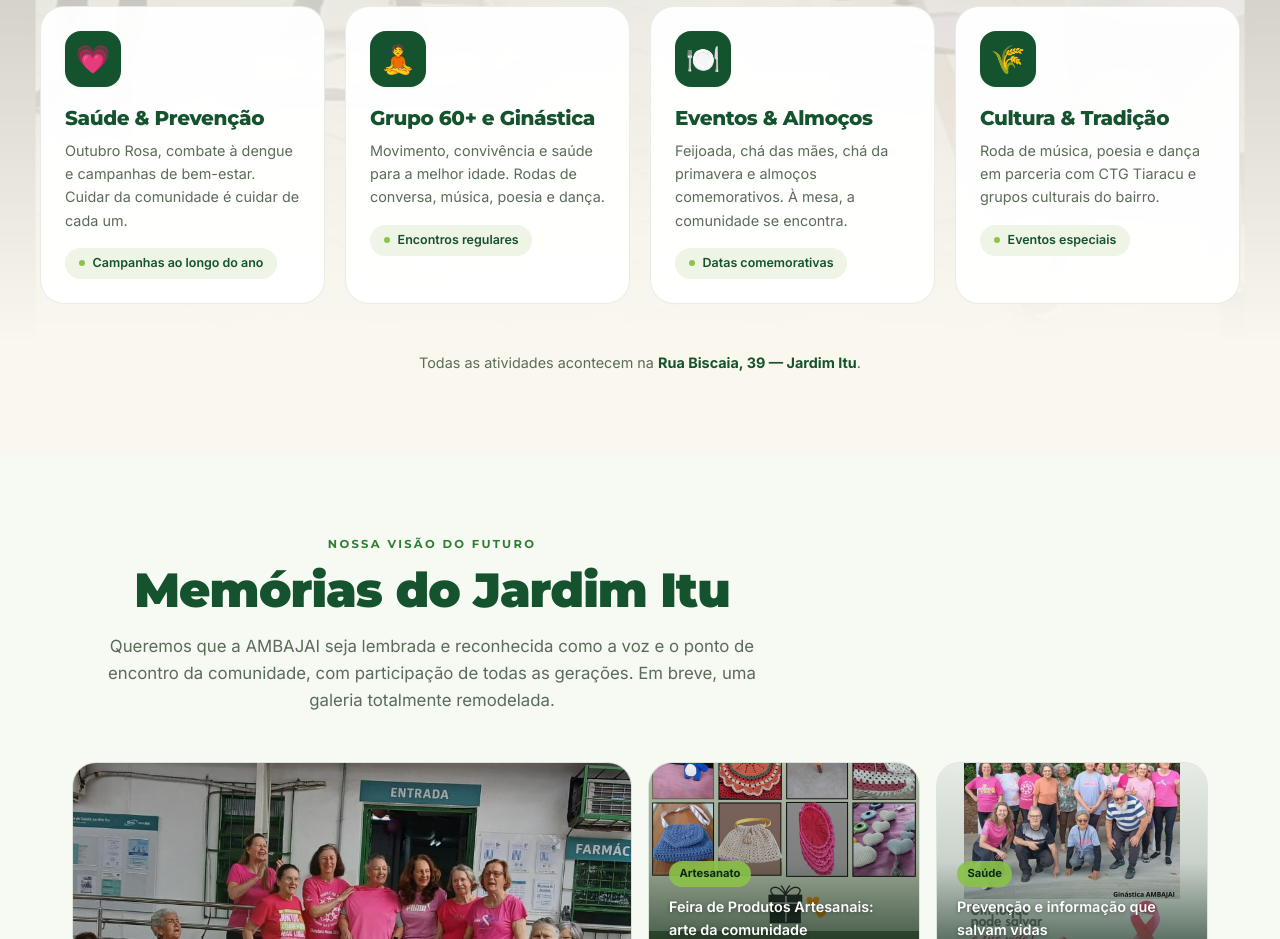
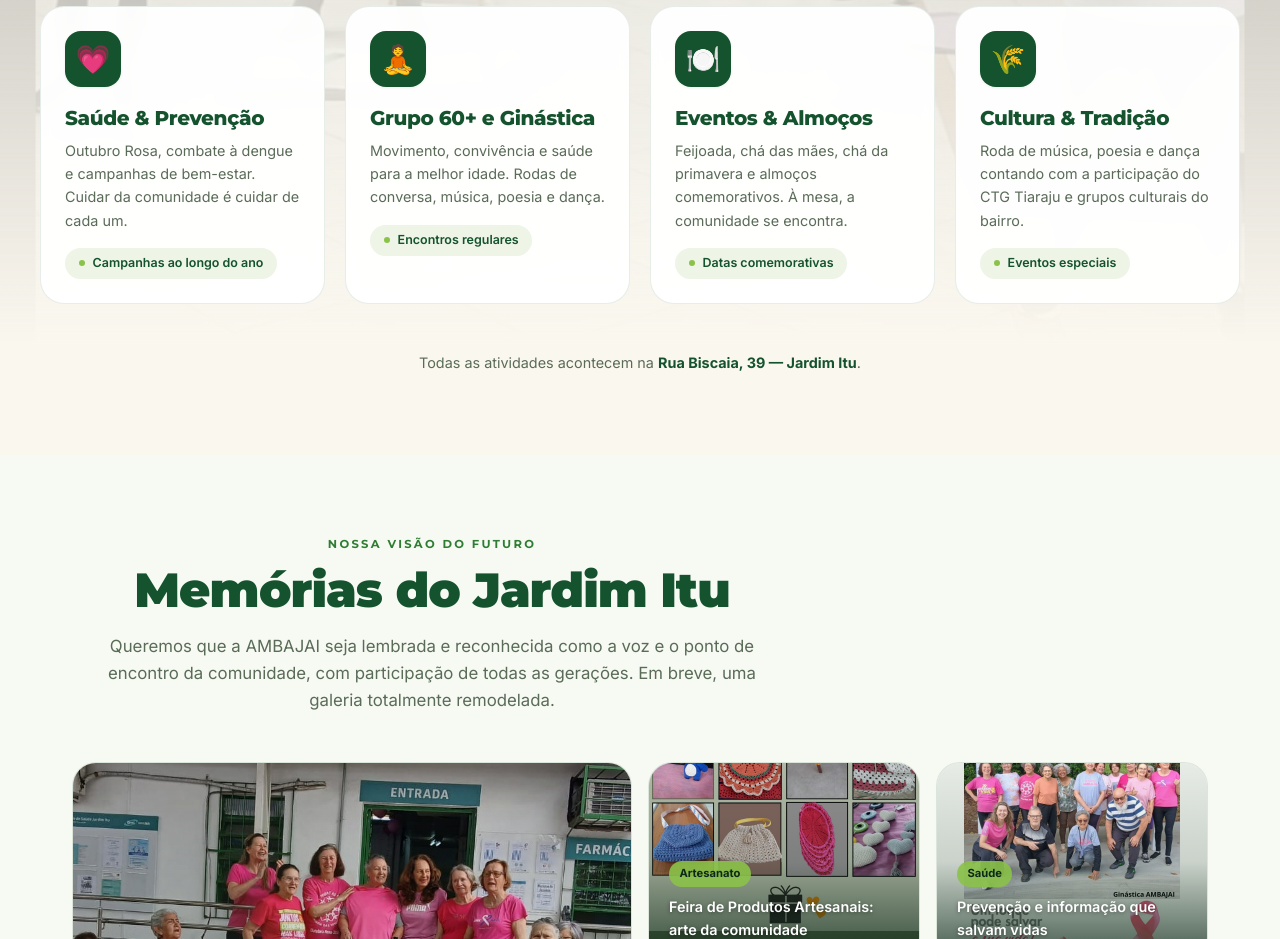
Before and after one commit to AMBAJAI/AMBAJAI.github.io, a plain HTML site: page index.html in a window 1280 px wide. Shown: the part 2902-3841 px from the top of the page. Drawn offline with Linux system fonts and the light colour scheme.

Commit message:
Update activity description for Cultura & Tradição

```diff
--- a/index.html
+++ b/index.html
@@ -291,7 +291,7 @@
           <article class="activity-card reveal-item">
             <div class="activity-icon">🌾</div>
             <h3>Cultura &amp; Tradição</h3>
-            <p>Roda de música, poesia e dança em parceria com CTG Tiaracu e grupos culturais do bairro.</p>
+            <p>Roda de música, poesia e dança contando com a participação do CTG Tiaraju e grupos culturais do bairro.</p>
             <span class="activity-schedule">Eventos especiais</span>
           </article>
         </div>
```
